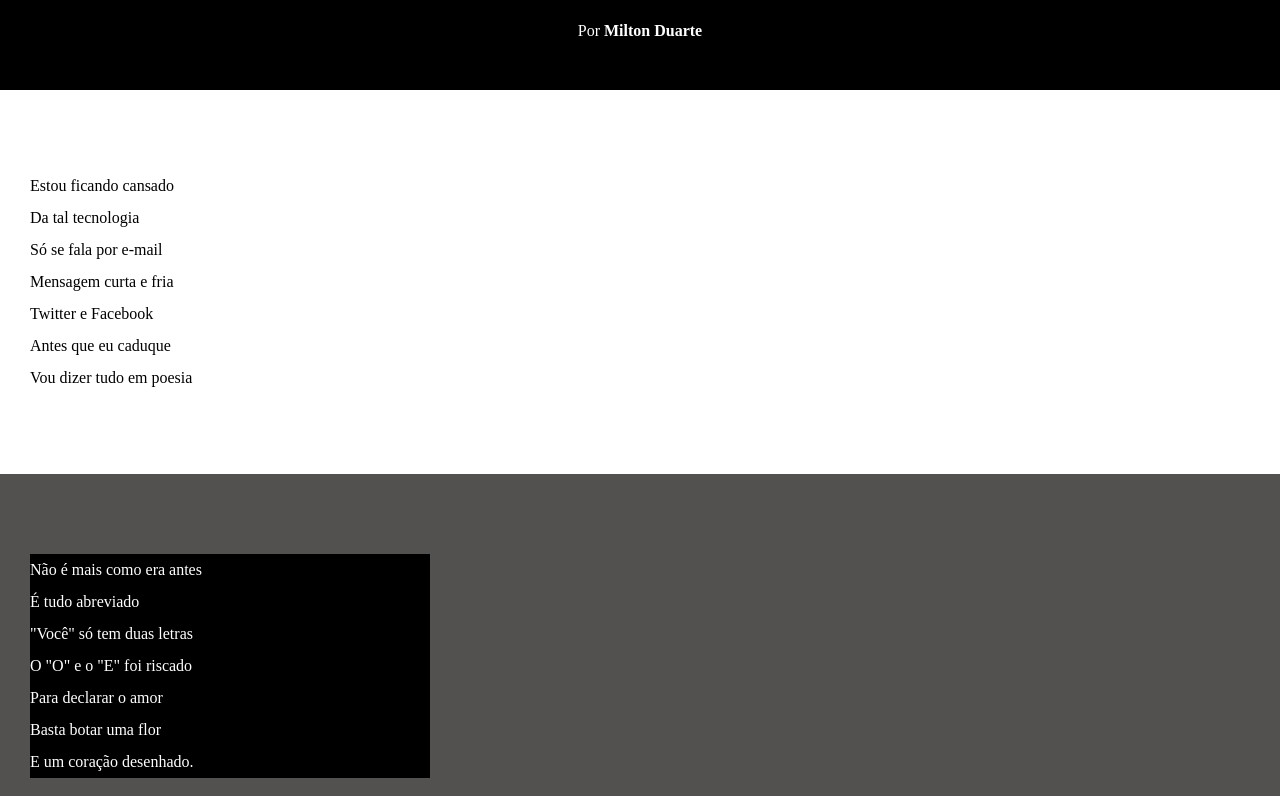
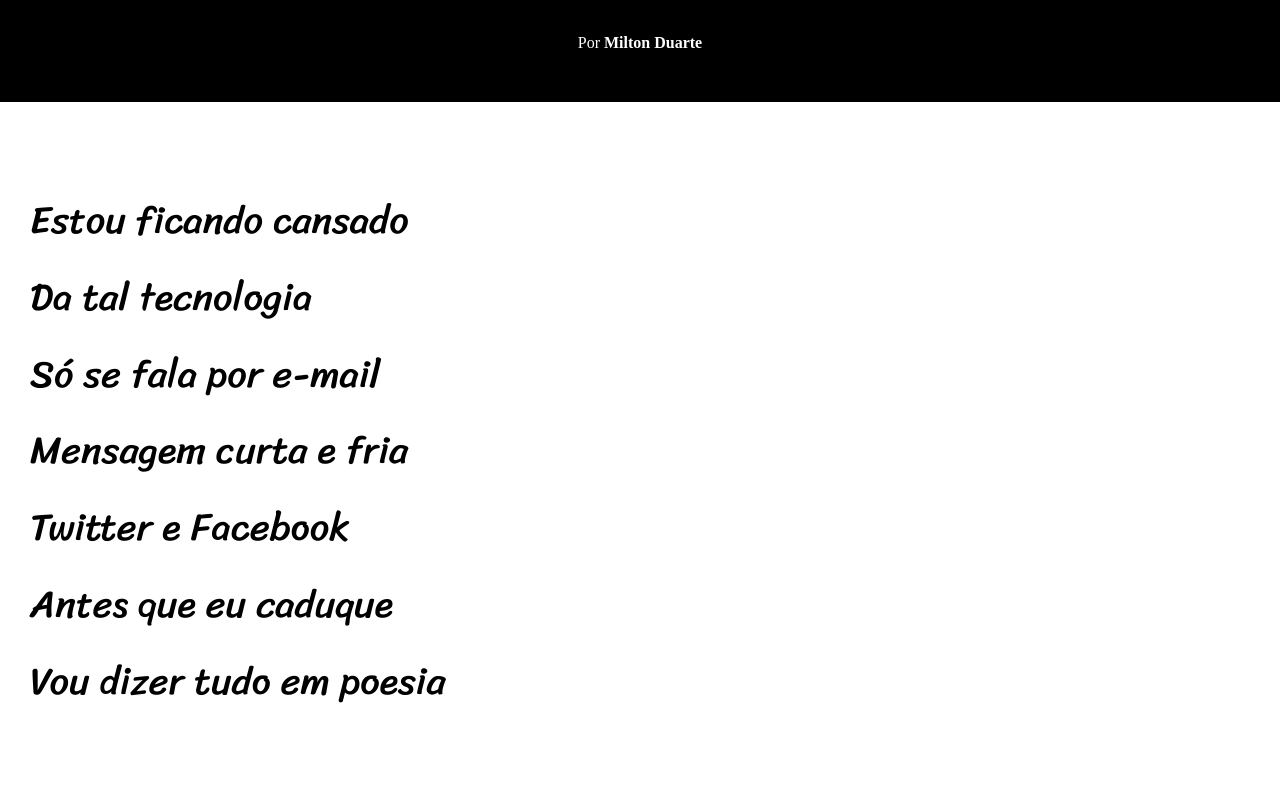
Before and after one commit to sivaldo-almeida1973/html-css-4, a plain HTML site: page desafios/desafio012/index.html in a window 1280 px wide. Shown: the part 165-961 px from the top of the page. Drawn offline with Linux system fonts and the light colour scheme.

Commit message:
atualização de estilos  desafio 12

```diff
--- a/desafios/desafio012/estilo/style.css
+++ b/desafios/desafio012/estilo/style.css
@@ -1,13 +1,25 @@
 @charset "UTF-8";
+
+@import url('https://fonts.googleapis.com/css2?family=Passion+One&family=Sriracha&display=swap');
+
+@import url('https://fonts.googleapis.com/css2?family=Sriracha&display=swap');
+
+:root {
+    --fonte1: Verdana, Geneva, Tahoma, sans-serif;
+    --fonte2: 'Passion One', cursive;
+    --fonte3: 'Sriracha', cursive;
+}
 
 *{
     margin: 0px;
     padding: 0px;
+    font-size: 1em;
+
 }
 
-body{
+ html, body{
     min-height: 100%;
-    background-color: antiquewhite;
+    background-color: var(--fonte1);
 }
 header{
     background-color: black;
@@ -15,12 +27,13 @@ header{
     text-align: center;
 }
 header > h1{
-    padding: 50px;
-   /*(text-transform: uppercase;) transforma todos as letras em maiusculas*/
+    padding: 50px; /*(text-transform: uppercase;) transforma todos as letras em maiusculas*/
+   font-family: var(--fonte2);
    font-variant: small-caps;/*transf em maiusc so que diferente de cima*/
+   font-size: 7vw;/*adapta o tamanho do titulo ao da tela*/
 }
 header > p{
-    padding: 50px;
+    padding-bottom: 50px;
 
 }
 section{
@@ -28,11 +41,15 @@ section{
     padding-bottom: 10vh;
     line-height: 2em;/*abre um espaço entre paragrafos*/
     padding-left: 30px;/*afasta os paragrafos da margin*/
+    font-family: var(--fonte3);
+    font-size: 3vw;/*adpta o tamanho do paragrafo ao da tela*/
+
 
 }
 section.imagem > p{
-    width: 400px;
+    display: inline-block;
     background-color: black;
+    padding: 5px;
 }
 a{
     color: white;
```
